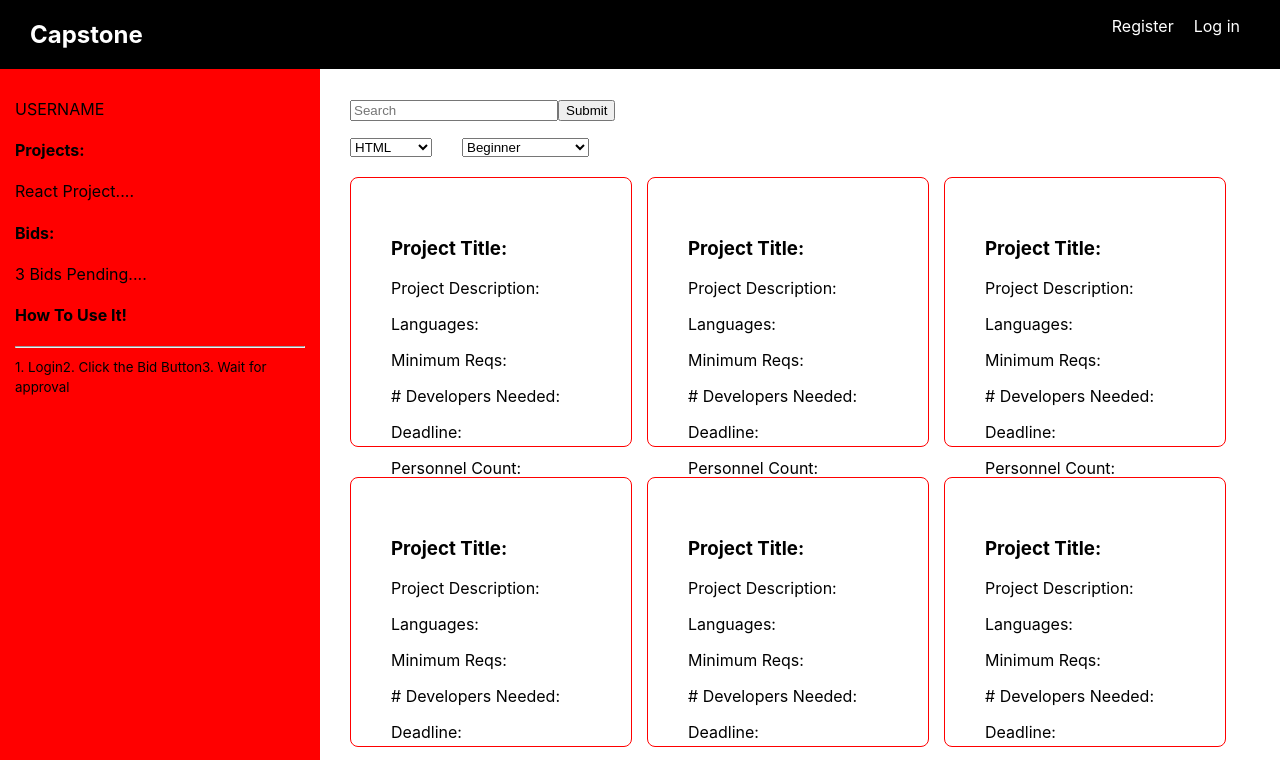
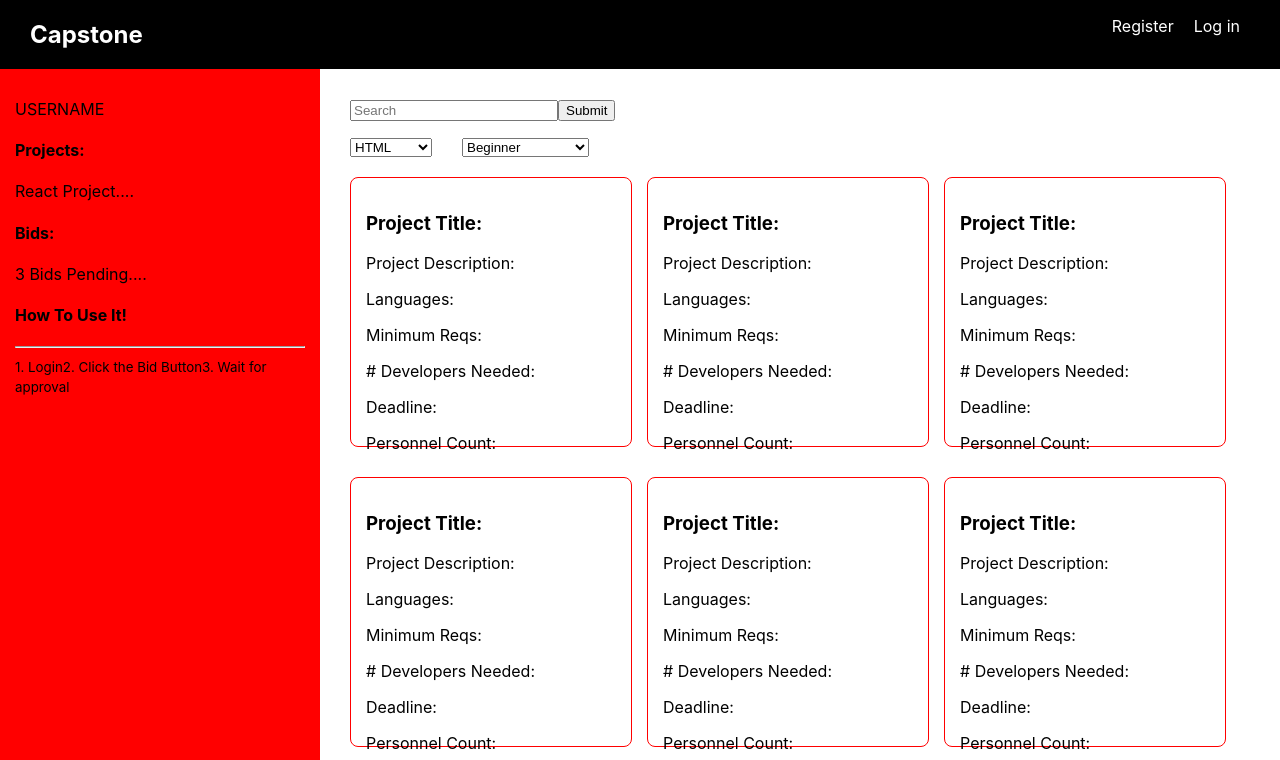
Before and after one commit to thinkful-ei-bee/A-team-capstone, a React (Create React App) app: page / in a window 1280 px wide. Shown: the top 760 px of the page. Built offline with nearby package versions, Linux system fonts and the light colour scheme.

Commit message:
adjusted project square padding

```diff
--- a/src/index.css
+++ b/src/index.css
@@ -30,7 +30,7 @@ body {
 .main-single-project-square {
   border: 1px solid red;
   margin: 15px 15px 15px 0;
-  padding: 40px;
+  padding: 15px;
   border-radius: 8px;
 }
 
```
